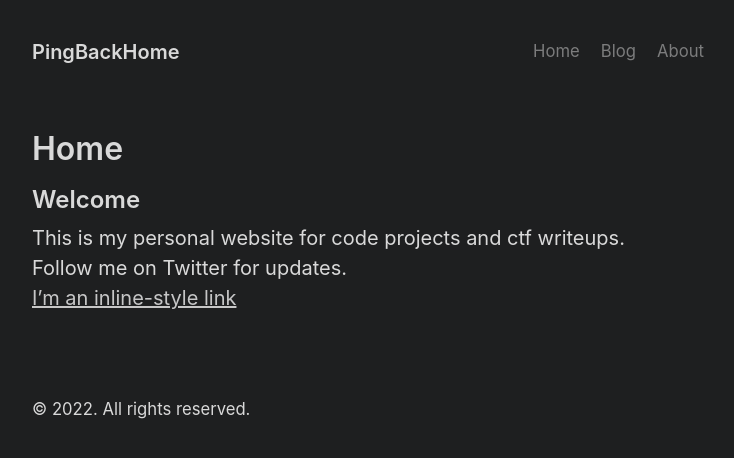
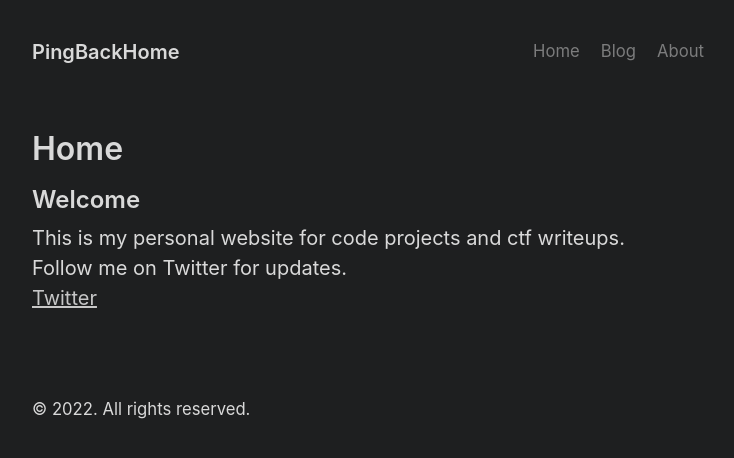
Before and after one commit to PingBackHome/PingBackHome.github.io, a Jekyll site: the page built from home.md, in a window 1280 px wide. Shown: the top 458 px of the page, without its empty margins (272-1006 px from the left). Built offline with Jekyll 4.4.1, drawn with Linux system fonts in a browser that asks for light colours.

Commit message:
Create home.md

```diff
--- a/home.md
+++ b/home.md
@@ -7,4 +7,4 @@ title: Home
 
 This is my personal website for code projects and ctf writeups.<br>
 Follow me on Twitter for updates.<br>
-[I'm an inline-style link](https://twitter.com/CGljaw)
+[Twitter](https://twitter.com/CGljaw)
```
